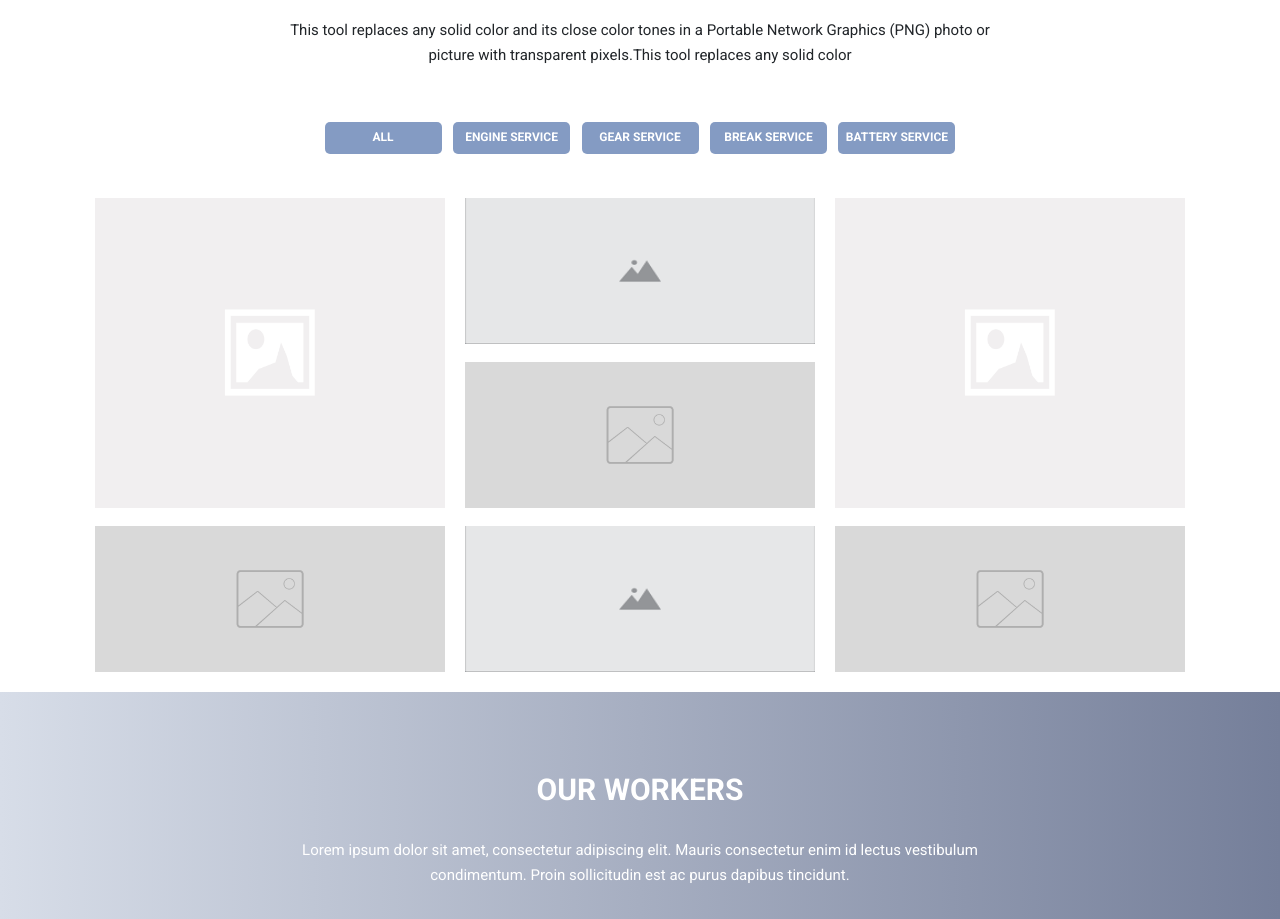
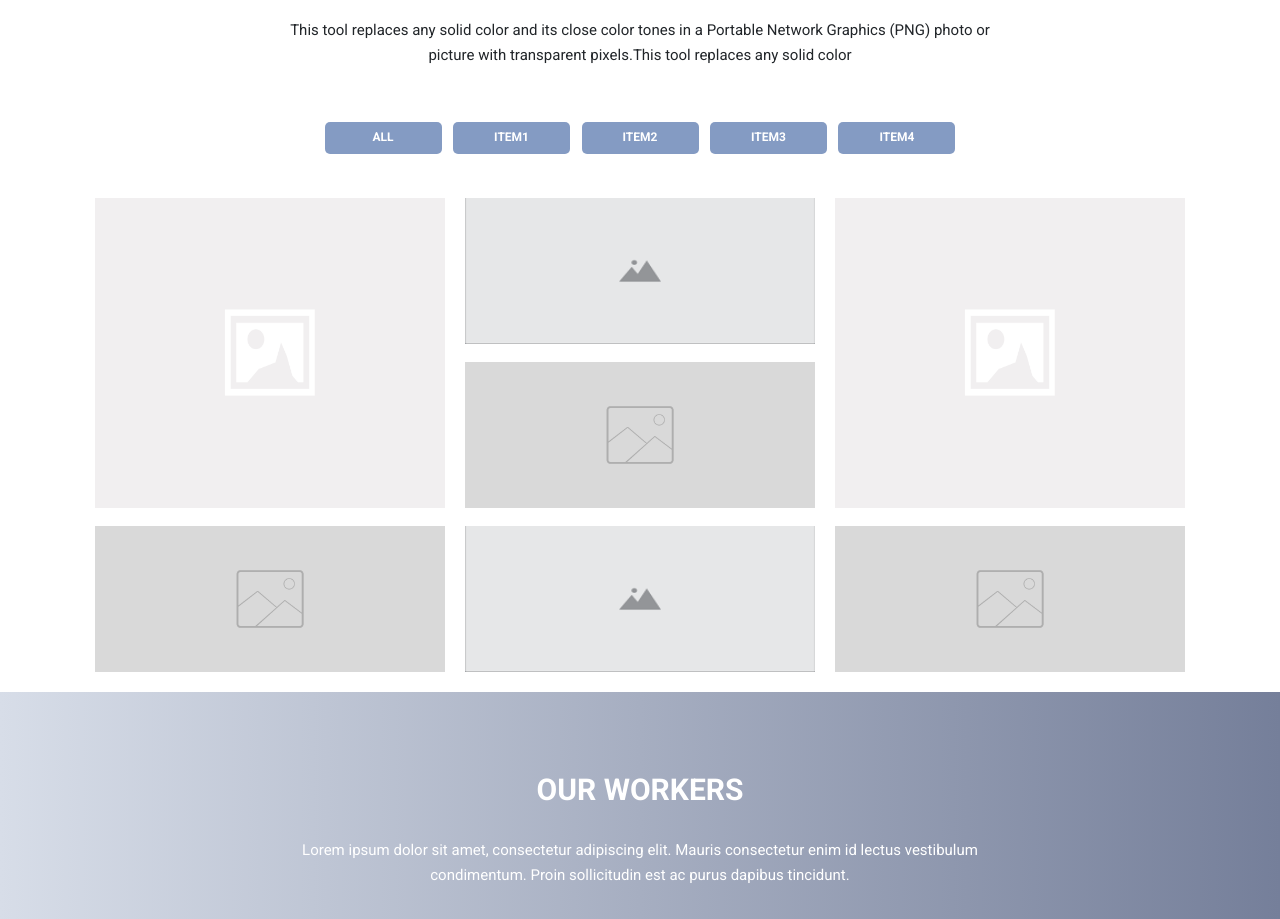
Before and after one commit to ulfahmaria/Sample-Work, a plain HTML site: page index.html in a window 1280 px wide. Shown: the part 2720-3639 px from the top of the page. Drawn offline with nearby package versions, Linux system fonts and the light colour scheme; some packages are replaced by stand-ins of ours; a script that the page names is missing.

Commit message:
modified the first file

```diff
--- a/index.html
+++ b/index.html
@@ -484,10 +484,10 @@
                     <div class="image-filter filter-button center" id="image-filter">
                         <ul>
                             <li data-filter="*" class="filter-button-onclick">All</li>
-                            <li data-filter=".engine" class="filter-button-onclick">engine service</li>
-                            <li data-filter=".gear" class="filter-button-onclick">gear service</li>
-                            <li data-filter=".break" class="filter-button-onclick">break service</li>
-                            <li data-filter=".battery" class="filter-button-onclick">battery service</li>
+                            <li data-filter=".engine" class="filter-button-onclick">Item1</li>
+                            <li data-filter=".gear" class="filter-button-onclick">Item2</li>
+                            <li data-filter=".break" class="filter-button-onclick">Item3</li>
+                            <li data-filter=".battery" class="filter-button-onclick">Item4</li>
                         </ul>
                     </div>
                 </div>
```
